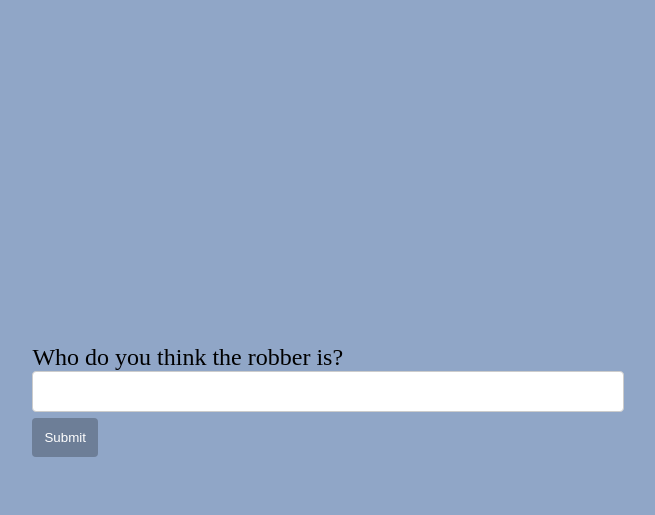
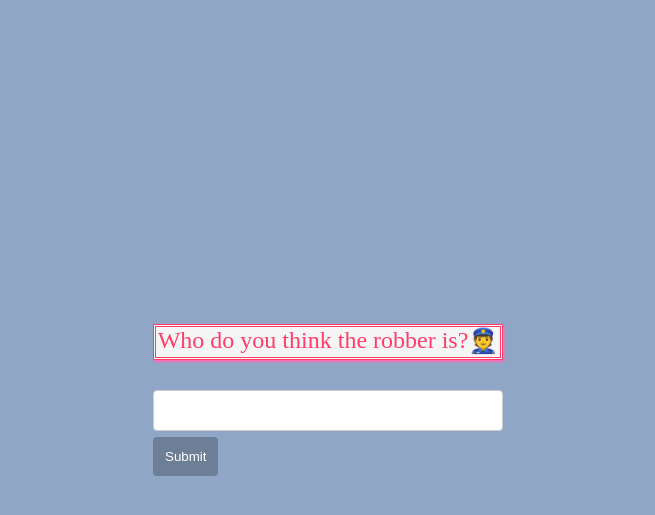
Before and after one commit to mreka91/Making-a-Murderer, a PHP site: page / in a window 1280 px wide. Shown: the top 515 px of the page, without its empty margins (300-955 px from the left). Run offline with PHP 8.4, Linux system fonts and the light colour scheme.

Commit message:
New emoji and animation

```diff
--- a/index.php
+++ b/index.php
@@ -11,7 +11,7 @@
 
 <body>
     <form action="/" method="post">
-        <label for="name">Who do you think the robber is?</label>
+        <label class="name" for="name">Who do you think the robber is?<p><span>&#128110;</span></p></label>
         <input type="text" name="name" id="name" required>
         <button type="submit">Submit</button>
     </form>
--- a/style.css
+++ b/style.css
@@ -36,5 +36,37 @@
 
 .solution {
   padding: 12px;
-  margin-bottom: 12px;
+  margin-top: 25px;
+  color: white;
 }
+
+.name {
+  display: flex;
+  justify-content: center;
+  align-self: center;
+  margin-bottom: 30px;
+  color: red;
+  background-color: whitesmoke;
+  height: 36px;
+  width: 350px;
+  border-style: double;
+  box-shadow: hotpink 1px 2px 2px;
+  animation: blinkingText 1.6s infinite;
+}
+@keyframes blinkingText {
+  0% {
+    color: hotpink;
+  }
+  49% {
+    color: red;
+  }
+  60% {
+    color: transparent;
+  }
+  99% {
+    color: transparent;
+  }
+  100% {
+    color: red;
+  }
+}
```
